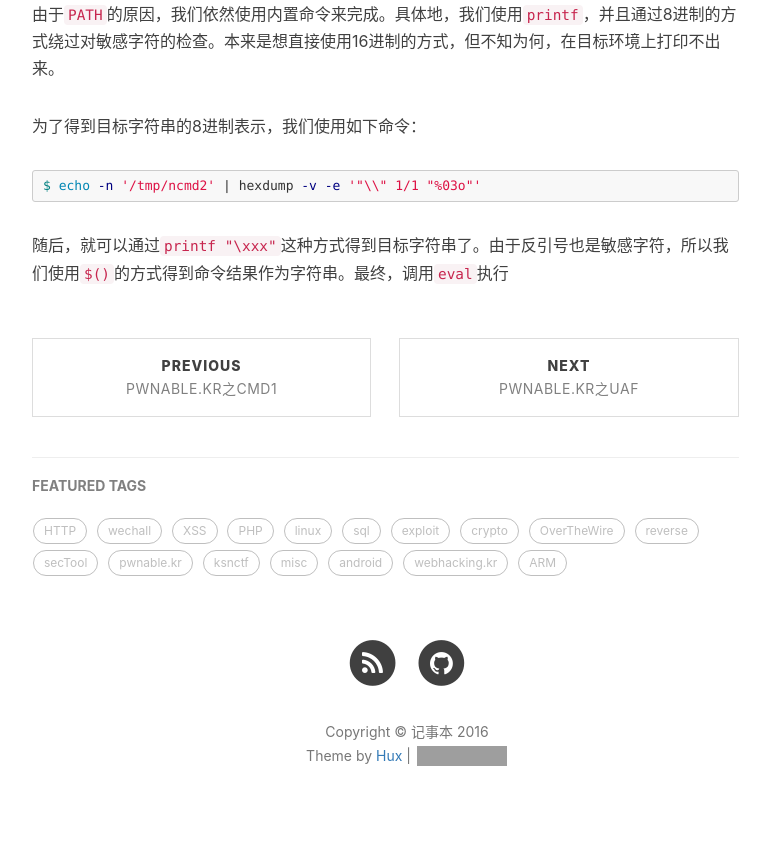
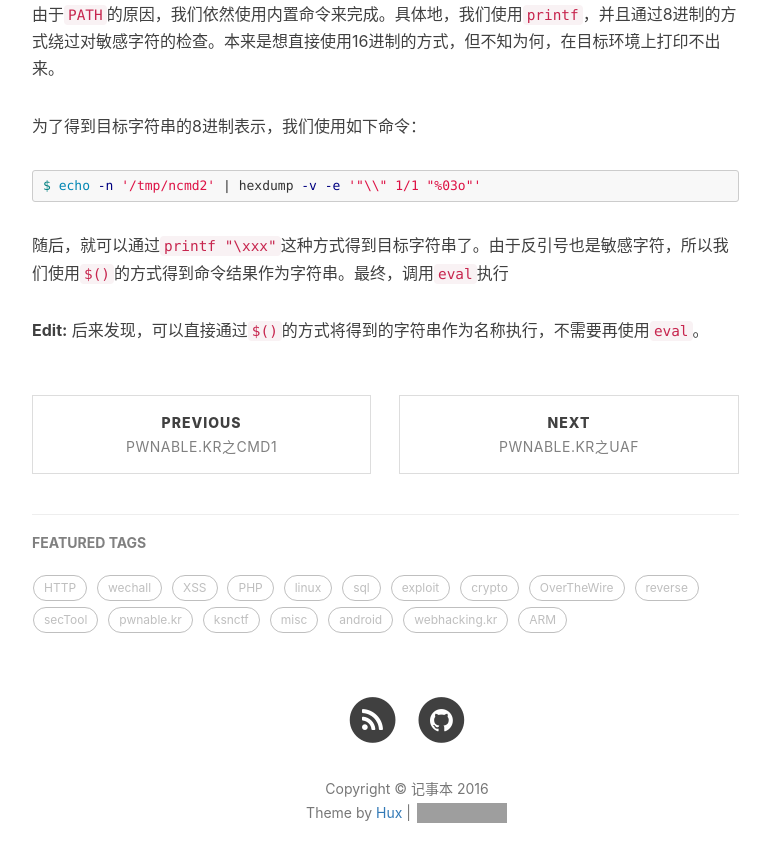
Before and after one commit to rk700/rk700.github.io, a Jekyll site: the page built from _posts/2016-11-09-pwnable-kr-cmd2.md, in a window 1280 px wide and 900 px high, scrolled down 924 px. Shown: the top 862 px of the window, without its empty margins (233-1003 px from the left). Built offline with Jekyll 4.4.1, drawn with Linux system fonts in a browser that asks for light colours; nearby versions of some CDN libraries; comment, search, counter and statistics services are not loaded; grey boxes are pictures that could not be loaded.

Commit message:
update cmd2

```diff
--- a/_posts/2016-11-09-pwnable-kr-cmd2.md
+++ b/_posts/2016-11-09-pwnable-kr-cmd2.md
@@ -32,3 +32,5 @@ $ echo -n '/tmp/ncmd2' | hexdump -v -e '"\\" 1/1 "%03o"'
 {% endhighlight %}
 
 随后，就可以通过`printf "\xxx"`这种方式得到目标字符串了。由于反引号也是敏感字符，所以我们使用`$()`的方式得到命令结果作为字符串。最终，调用`eval`执行
+
+**Edit:** 后来发现，可以直接通过`$()`的方式将得到的字符串作为名称执行，不需要再使用`eval`。
```
